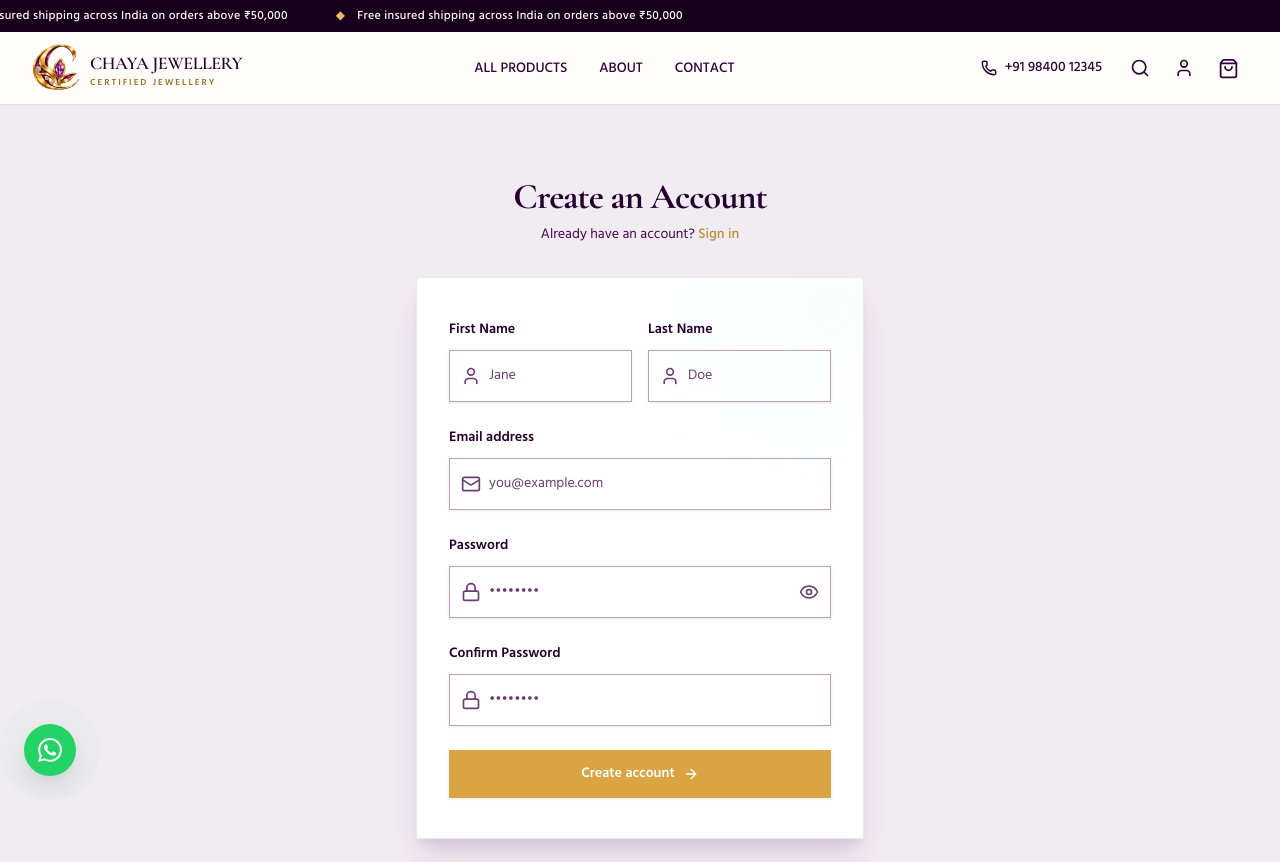
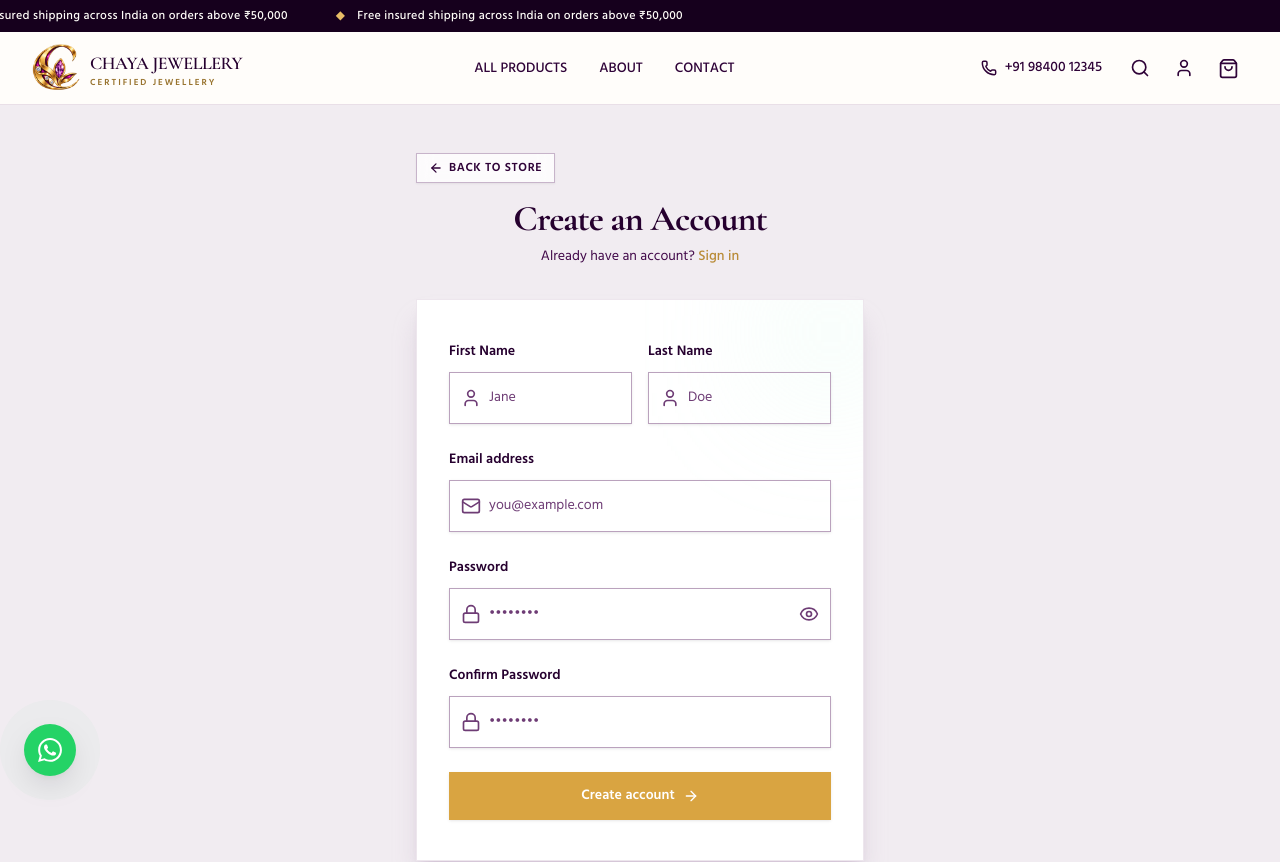
Before and after one commit to Thirunavukarasan8489/chaya-jewellery, a Next.js app: page /register in a window 1280 px wide. Shown: the top 862 px of the page. Built offline with nearby package versions, Linux system fonts and the light colour scheme; no server answers; the database is empty.

Commit message:
breadcrumbs with back button

```diff
--- a/app/(public)/account/dashboard/page.tsx
+++ b/app/(public)/account/dashboard/page.tsx
@@ -7,6 +7,7 @@ import Link from "next/link";
 import { ArrowRight, Package, TrendingUp } from "lucide-react";
 import StatusBadge from "@/components/admin/ui/StatusBadge";
 import { finalizeCashfreePayment } from "@/lib/actions/checkout.actions";
+import { BackButton } from "@/components/public/ui/back-button";
 import mongoose from "mongoose";
 
 export const dynamic = "force-dynamic";
@@ -100,7 +101,11 @@ export default async function AccountDashboardPage() {
   }
 
   return (
-    <div className="space-y-8">
+    <div className="space-y-6">
+      <div>
+        <BackButton fallbackHref="/" label="Back to Home" />
+      </div>
+
       {/* Welcome Banner */}
       <div className="bg-gradient-to-r from-plum-900 to-plum-800 rounded-3xl p-8 sm:p-10 text-white relative overflow-hidden shadow-lg shadow-plum-900/20">
         <div className="absolute top-0 right-0 -mr-16 -mt-16 w-64 h-64 rounded-none bg-gold-400/20 blur-3xl mix-blend-screen"></div>
--- a/app/(public)/account/orders/page.tsx
+++ b/app/(public)/account/orders/page.tsx
@@ -17,6 +17,7 @@ import {
 } from "lucide-react";
 import StatusBadge from "@/components/admin/ui/StatusBadge";
 import { finalizeCashfreePayment } from "@/lib/actions/checkout.actions";
+import { BackButton } from "@/components/public/ui/back-button";
 import mongoose from "mongoose";
 
 export const dynamic = "force-dynamic";
@@ -67,6 +68,7 @@ export default async function OrdersPage() {
       {/* Header Container */}
       <div className="bg-white rounded-2xl border border-plum-100 p-6 sm:p-8 shadow-sm flex flex-col sm:flex-row sm:items-center sm:justify-between gap-4">
         <div>
+          <BackButton fallbackHref="/account/dashboard" label="Back to Dashboard" className="mb-3" />
           <h1 className="text-2xl font-bold font-display text-plum-950">
             Order History
           </h1>
--- a/app/(public)/account/profile/page.tsx
+++ b/app/(public)/account/profile/page.tsx
@@ -4,6 +4,7 @@ import { Customer } from "@/lib/models/customer";
 import dbConnect from "@/lib/db";
 import ProfileForm from "./ProfileForm";
 import { redirect } from "next/navigation";
+import { BackButton } from "@/components/public/ui/back-button";
 import mongoose from "mongoose";
 
 export const dynamic = "force-dynamic";
@@ -48,6 +49,7 @@ export default async function ProfilePage() {
     <div className="space-y-6">
       <div className="bg-white rounded-2xl border border-plum-100 shadow-sm overflow-hidden">
         <div className="p-6 sm:p-8 border-b border-plum-100 bg-plum-50/30">
+          <BackButton fallbackHref="/account/dashboard" label="Back to Dashboard" className="mb-3" />
           <h1 className="text-2xl font-bold text-plum-950">Profile Settings</h1>
           <p className="text-sm text-plum-600 mt-1">
             Update your personal information and contact details.
--- a/app/(public)/cart/page.tsx
+++ b/app/(public)/cart/page.tsx
@@ -16,6 +16,8 @@ export default async function CartPage() {
         eyebrow="Cart"
         title="Your cart"
         breadcrumbs={[{ label: "Cart" }]}
+        backHref="/products"
+        backLabel="Continue Shopping"
       />
       <div className="shell gutter py-8 sm:py-12">
         <CartView settings={settings.commerce} />
--- a/app/(public)/checkout/page.tsx
+++ b/app/(public)/checkout/page.tsx
@@ -32,6 +32,8 @@ export default async function CheckoutPage() {
         title="Secure Checkout"
         body="Review your cart, provide your details, and place your order safely."
         breadcrumbs={[{ label: "Cart", href: "/cart" }, { label: "Checkout" }]}
+        backHref="/cart"
+        backLabel="Back to Cart"
       />
 
       <div className="shell gutter py-10 sm:py-14">
--- a/app/(public)/login/page.tsx
+++ b/app/(public)/login/page.tsx
@@ -11,6 +11,7 @@ import { z } from "zod";
 import { Eye, EyeOff, Lock, Mail, ShieldCheck } from "lucide-react";
 import { Logo } from "@/components/public/layout/logo";
 import { buttonStyles } from "@/components/public/ui/button";
+import { BackButton } from "@/components/public/ui/back-button";
 
 const loginSchema = z.object({
   email: z.string().min(1, "Email is required").email("Invalid email address"),
@@ -84,6 +85,10 @@ function LoginForm() {
           {/* <div className="mb-8 flex justify-center lg:hidden">
             <Logo />
           </div> */}
+
+          <div className="mb-6 flex items-center justify-between">
+            <BackButton fallbackHref="/" label="Back to Store" />
+          </div>
 
           <div className="mb-8 text-center lg:text-left">
             <h1 className="font-display text-3xl font-semibold text-plum-900 lg:text-4xl">
--- a/app/(public)/register/page.tsx
+++ b/app/(public)/register/page.tsx
@@ -9,6 +9,7 @@ import { zodResolver } from "@hookform/resolvers/zod";
 import { z } from "zod";
 import { Mail, Lock, User, Eye, EyeOff, ShieldCheck, ArrowRight } from "lucide-react";
 import toast from "react-hot-toast";
+import { BackButton } from "@/components/public/ui/back-button";
 
 const registerSchema = z.object({
   firstName: z.string().min(2, "First name is required"),
@@ -84,7 +85,10 @@ function RegisterForm() {
   return (
     <div className="flex min-h-[calc(100vh-100px)] flex-col justify-center bg-plum-50 px-4 py-12 sm:px-6 lg:px-8">
       <div className="sm:mx-auto sm:w-full sm:max-w-md">
-        <h2 className="mt-6 text-center font-display text-4xl font-bold tracking-tight text-plum-900">
+        <div className="mb-4">
+          <BackButton fallbackHref="/" label="Back to Store" />
+        </div>
+        <h2 className="mt-2 text-center font-display text-4xl font-bold tracking-tight text-plum-900">
           Create an Account
         </h2>
         <p className="mt-2 text-center text-sm text-plum-600">
--- a/components/public/account/address-manager.tsx
+++ b/components/public/account/address-manager.tsx
@@ -27,6 +27,7 @@ import {
   deleteCustomerAddress,
   setDefaultCustomerAddress,
 } from "@/lib/actions/customer.actions";
+import { BackButton } from "@/components/public/ui/back-button";
 
 export interface AddressItem {
   _id?: string;
@@ -179,6 +180,7 @@ export default function AddressManager({
       <div className="bg-white rounded-2xl border border-plum-100 shadow-sm overflow-hidden">
         <div className="p-6 sm:p-8 border-b border-plum-100 bg-plum-50/40 flex flex-col sm:flex-row sm:items-center sm:justify-between gap-4">
           <div>
+            <BackButton fallbackHref="/account/dashboard" label="Back to Dashboard" className="mb-3" />
             <h1 className="text-2xl font-bold font-display text-plum-950">
               Saved Addresses
             </h1>
--- /dev/null
+++ b/components/public/ui/back-button.tsx
@@ -0,0 +1,51 @@
+"use client";
+
+import { useRouter } from "next/navigation";
+import { ArrowLeft } from "lucide-react";
+import { cn } from "@/lib/utils";
+
+interface BackButtonProps {
+  fallbackHref?: string;
+  label?: string;
+  className?: string;
+  onDark?: boolean;
+}
+
+export function BackButton({
+  fallbackHref = "/",
+  label = "Back",
+  className,
+  onDark = false,
+}: BackButtonProps) {
+  const router = useRouter();
+
+  const handleBack = () => {
+    if (typeof window !== "undefined" && window.history.length > 1) {
+      router.back();
+    } else {
+      router.push(fallbackHref);
+    }
+  };
+
+  return (
+    <button
+      type="button"
+      onClick={handleBack}
+      aria-label={label}
+      className={cn(
+        "group inline-flex items-center gap-1.5 text-xs font-semibold uppercase tracking-wider transition-all duration-200 cursor-pointer py-1.5 px-3 rounded-xl active:scale-95",
+        onDark
+          ? "text-plum-200 hover:text-gold-300 hover:bg-white/10 border border-white/15 bg-white/5 backdrop-blur-sm"
+          : "text-plum-800 hover:text-plum-950 hover:bg-plum-100/80 border border-plum-200/80 bg-white/80 shadow-xs backdrop-blur-sm",
+        className
+      )}
+    >
+      <ArrowLeft
+        size={14}
+        strokeWidth={2.2}
+        className="transition-transform duration-200 group-hover:-translate-x-1 shrink-0"
+      />
+      <span>{label}</span>
+    </button>
+  );
+}
```
Also changed, not shown: app/(public)/products/[slug]/page.tsx (+6 -3 lines), components/public/ui/page-header.tsx (+19 -2 lines).
